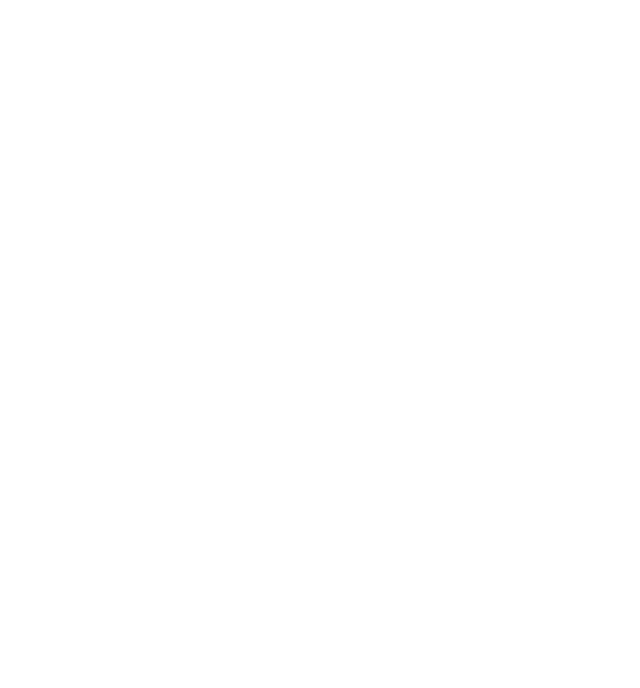
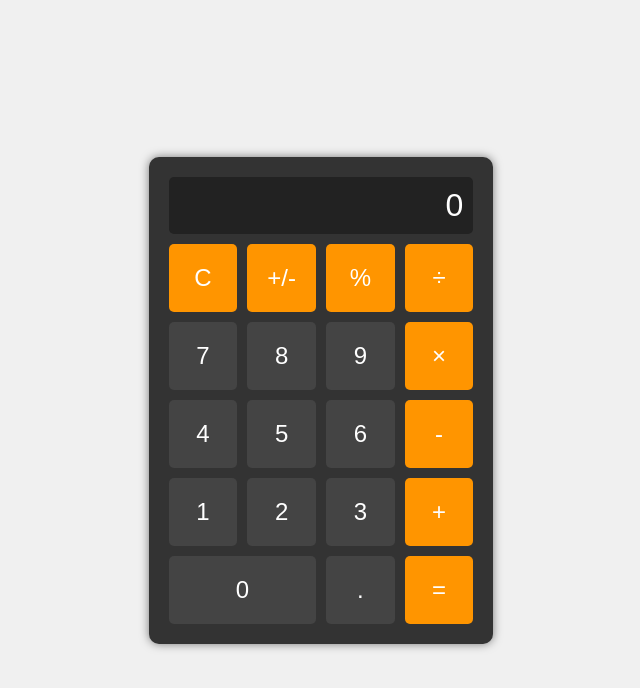
Before and after one commit to RovaADR036/calculatrice, a plain HTML site: page index.html in a window 1280 px wide. Shown: the whole page, without its empty margins (319-959 px from the left). Drawn offline with Linux system fonts and the light colour scheme.

Commit message:
creation de squellete HTML et ajout des style

```diff
--- a/calculatrice.js
+++ b/calculatrice.js
@@ -1 +1,2 @@
 console.log("debut de tache");
+console.log("squellete html en cours et ajout de css ");
--- a/index.html
+++ b/index.html
@@ -4,8 +4,32 @@
     <meta charset="UTF-8">
     <meta name="viewport" content="width=device-width, initial-scale=1.0">
     <title>Calculatrice</title>
+    <link rel="stylesheet" href="style.css">
 </head>
 <body>
-
+    <div class="calculator">
+        <div class="display">0</div>
+        <div class="buttons">
+            <button class="button operator">C</button>
+            <button class="button operator">+/-</button>
+            <button class="button operator">%</button>
+            <button class="button operator">÷</button>
+            <button class="button">7</button>
+            <button class="button">8</button>
+            <button class="button">9</button>
+            <button class="button operator">×</button>
+            <button class="button">4</button>
+            <button class="button">5</button>
+            <button class="button">6</button>
+            <button class="button operator">-</button>
+            <button class="button">1</button>
+            <button class="button">2</button>
+            <button class="button">3</button>
+            <button class="button operator">+</button>
+            <button class="button zero">0</button>
+            <button class="button">.</button>
+            <button class="button operator">=</button>
+        </div>
+    </div>
 </body>
 </html>
--- /dev/null
+++ b/style.css
@@ -0,0 +1,50 @@
+body {
+    display: flex;
+    justify-content: center;
+    align-items: center;
+    height: 100vh;
+    background-color: #f0f0f0;
+    margin: 0;
+    font-family: Arial, sans-serif;
+}
+.calculator {
+    background-color: #333;
+    border-radius: 10px;
+    padding: 20px;
+    box-shadow: 0px 0px 10px rgba(0, 0, 0, 0.5);
+}
+.display {
+    background-color: #222;
+    color: #fff;
+    font-size: 2em;
+    text-align: right;
+    padding: 10px;
+    border-radius: 5px;
+    margin-bottom: 10px;
+}
+.buttons {
+    display: grid;
+    grid-template-columns: repeat(4, 1fr);
+    gap: 10px;
+}
+.button {
+    background-color: #444;
+    color: #fff;
+    font-size: 1.5em;
+    padding: 20px;
+    border: none;
+    border-radius: 5px;
+    cursor: pointer;
+}
+.button:hover {
+    background-color: #555;
+}
+.button.operator {
+    background-color: #ff9500;
+}
+.button.operator:hover {
+    background-color: #ffaa33;
+}
+.button.zero {
+    grid-column: span 2;
+}
```
